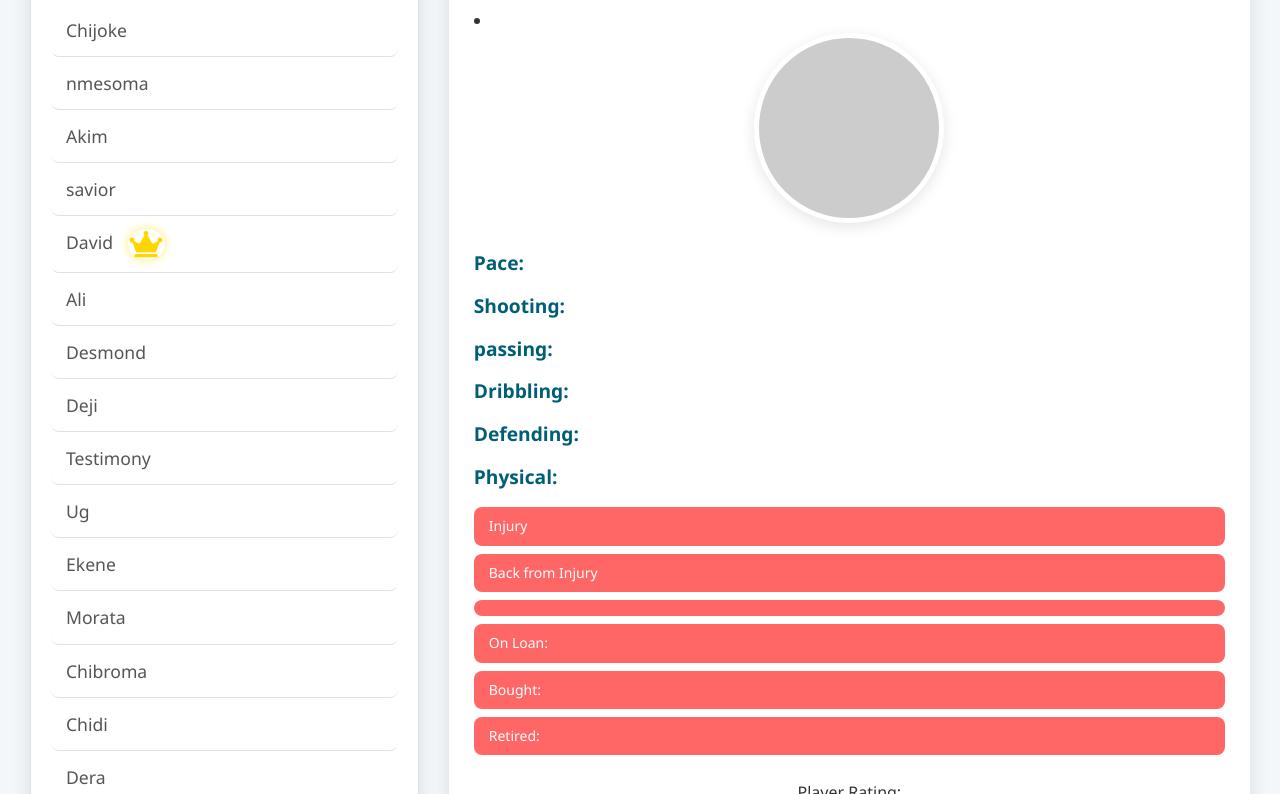
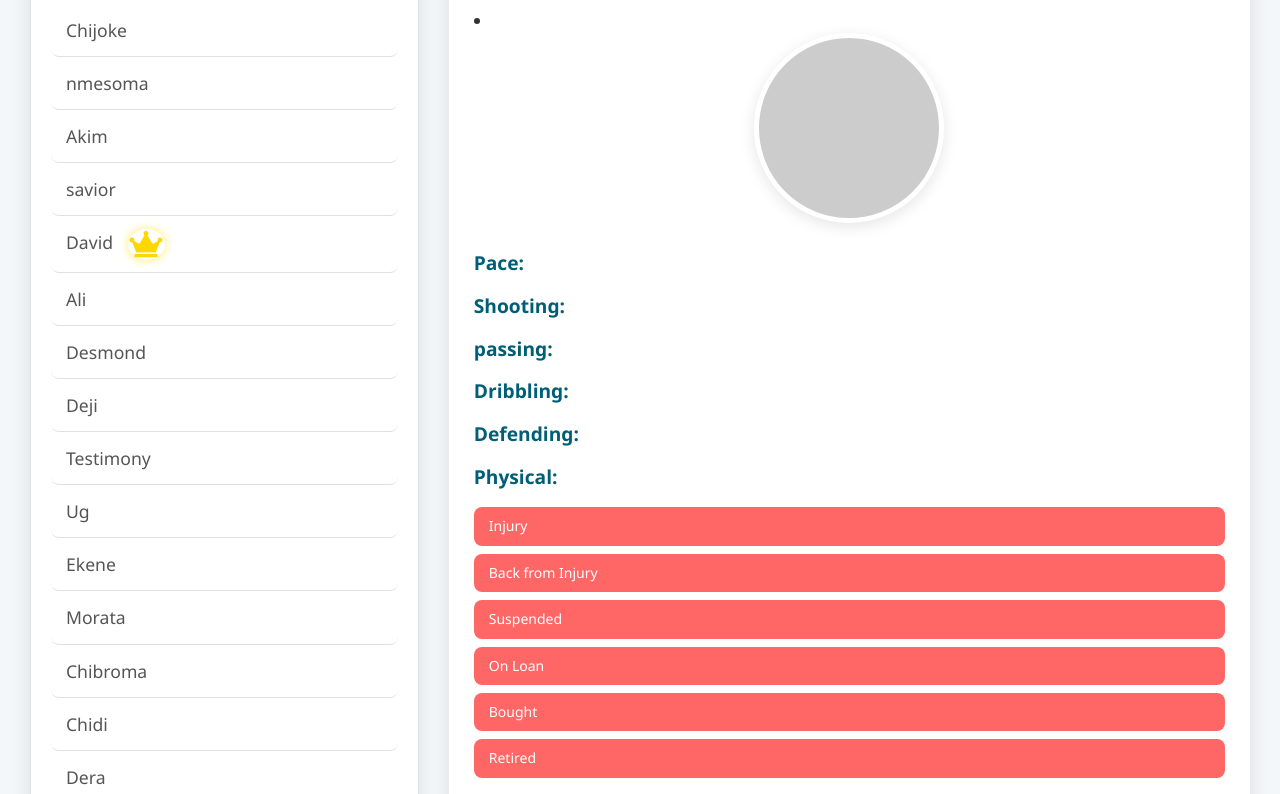
Before and after one commit to Emmanuel-Onyeike/ZEDI-LEAGUE-2025, a plain HTML site: page club1.html in a window 1280 px wide. Shown: the part 158-952 px from the top of the page. Drawn offline with Linux system fonts and the light colour scheme.

Commit message:
Update club1.html

```diff
--- a/club1.html
+++ b/club1.html
@@ -56,10 +56,10 @@
    <div class="labels">
             <span class="label injury">Injury</span>
             <span class="label backFromInjury">Back from Injury</span>
-            <span class="label suspended"></span>
-            <span class="label onLoan">On Loan: </span>
-            <span class="label bought">Bought: </span>
-            <span class="label retired">Retired: </span>
+            <span class="label suspended">Suspended</span>
+            <span class="label onLoan">On Loan </span>
+            <span class="label bought">Bought </span>
+            <span class="label retired">Retired </span>
         </div>
 
             <div id="playerRating" class="rating-bar">
```
